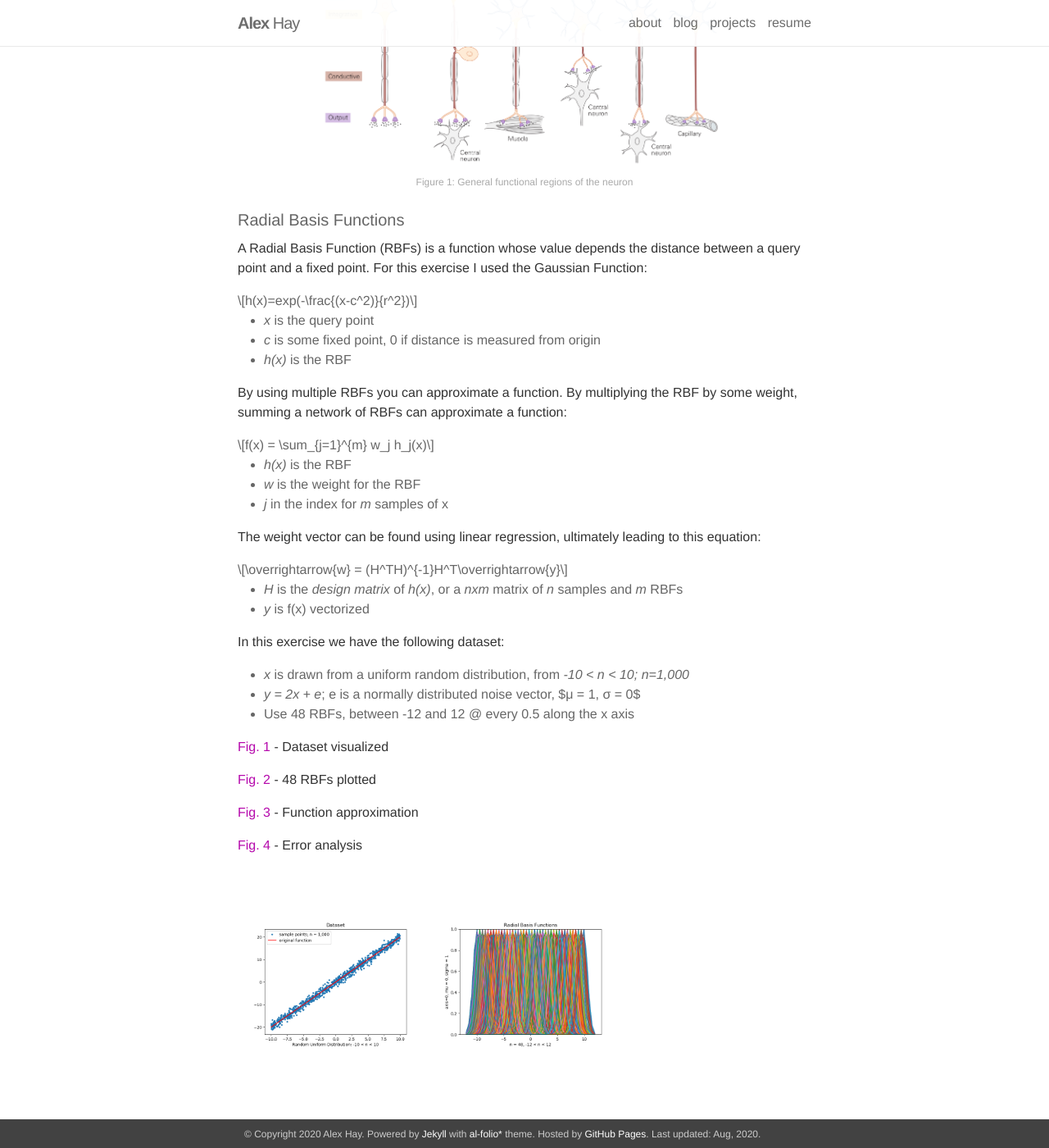
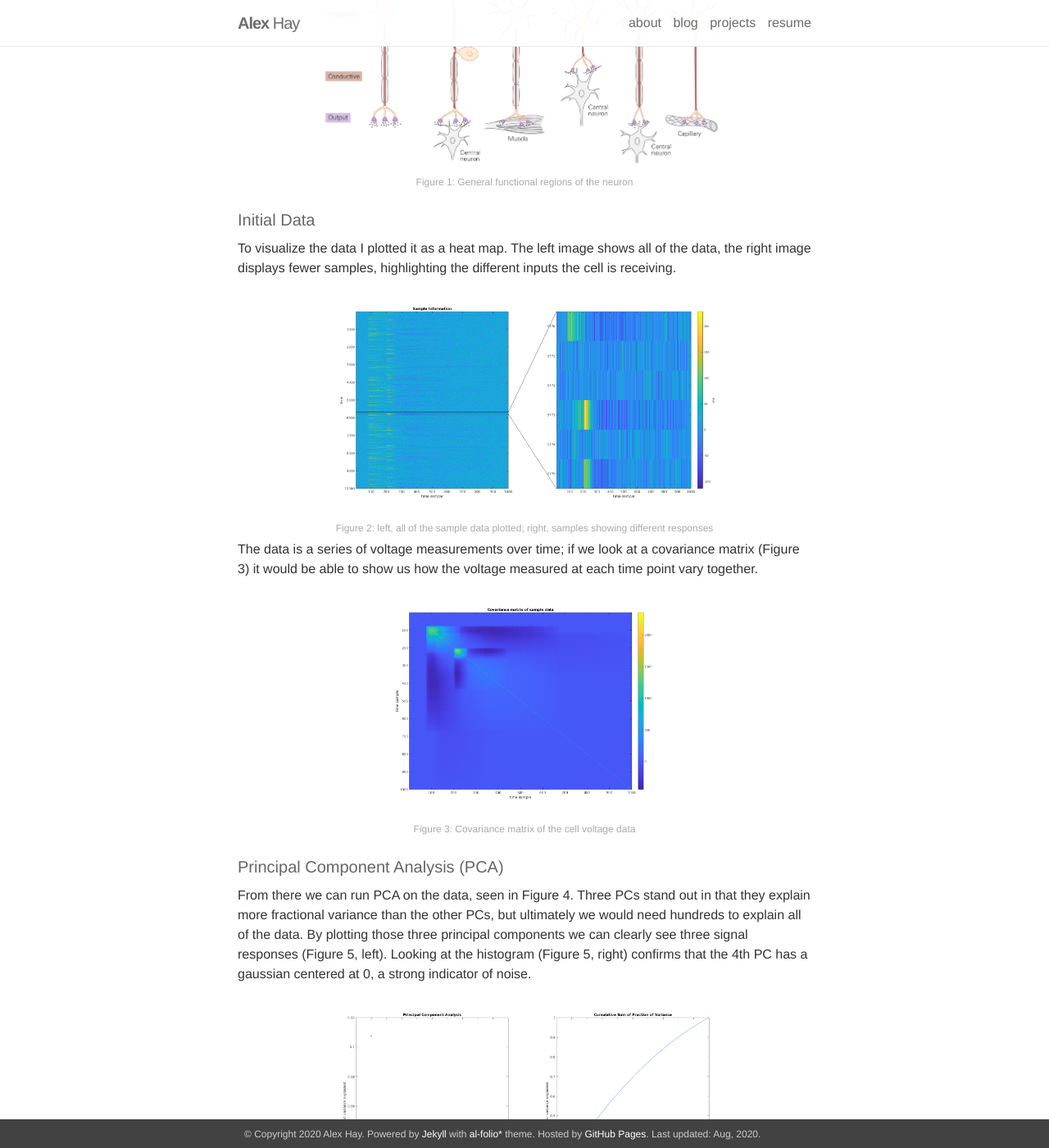
Before and after one commit to an-minyoung/an-minyoung.github.io, a Jekyll site: the page built from _posts/2020-05-13-principal_component_analysis.markdown, in a window 1280 px wide and 1400 px high, scrolled down 554 px. Shown: the whole window at 82% size. Built offline with Jekyll 4.4.1, drawn with Linux system fonts in a browser that asks for light colours; nearby versions of some CDN libraries; some of the changed text lies outside the part shown.

Commit message:
PCA article

```diff
--- a/_posts/2020-05-13-principal_component_analysis.markdown
+++ b/_posts/2020-05-13-principal_component_analysis.markdown
@@ -15,66 +15,61 @@
 Neurons generally have four functional regions; input, integration, conduction, and output. Inputs are generated current flowing in and out of the cell. Inputs are aggregated, and if triggered, generate an action potential and releasing neurotransmitters. In this exercise I examine the intracellular activity of a cell and determine how many presynaptic cells are providing an input, as well as the activity level of each input.
 
 <div class="img_row">
-  <img class="col three" src="/assets/img/pca/cells.png">
+  <img class="col three" src="/assets/img/pca/fig_01.png">
 </div>
 <div class="col three caption">
   Figure 1: General functional regions of the neuron
 </div>
 
-### Radial Basis Functions
-A Radial Basis Function (RBFs) is a function whose value depends the distance between a query point and a fixed point. For this exercise I used the Gaussian Function:
+### Initial Data
+
+To visualize the data I plotted it as a heat map. The left image shows all of the data, the right image displays fewer samples, highlighting the different inputs the cell is receiving.
+
+<div class="img_row">
+  <img class="col three" src="/assets/img/pca/fig_02.png">
+</div>
+<div class="col three caption">
+  Figure 2: left, all of the sample data plotted; right, samples showing different responses
+</div>
+
+The data is a series of voltage measurements over time; if we look at a covariance matrix (Figure 3) it would be able to show us how the voltage measured at each time point vary together.
+
+<div class="img_row">
+  <img class="col three" src="/assets/img/pca/fig_03.png">
+</div>
+<div class="col three caption">
+  Figure 3: Covariance matrix of the cell voltage data
+</div>
 
 
-$$
-h(x)=exp(-\frac{(x-c^2)}{r^2})
-$$
+### Principal Component Analysis (PCA)
 
-
-* *x* is the query point
-* *c* is some fixed point, 0 if distance is measured from origin
-* *h(x)* is the RBF
-
-By using multiple RBFs you can approximate a function. By multiplying the RBF by some weight, summing a network of RBFs can approximate a function:
-
-$$
-f(x) = \sum_{j=1}^{m}  w_j h_j(x)
-$$
-
-* *h(x)* is the RBF
-* *w* is the weight for the RBF
-* *j* in the index for *m* samples of x
-
-The weight vector can be found using linear regression, ultimately leading to this equation:
-
-$$
- \overrightarrow{w} = (H^TH)^{-1}H^T\overrightarrow{y}
-$$
-
-* *H* is the *design matrix* of *h(x)*, or a *nxm* matrix of *n* samples and *m* RBFs
-* *y* is f(x) vectorized
-
-In this exercise we have the following dataset:
-* *x* is drawn from a uniform random distribution, from *-10 < n < 10; n=1,000*
-* *y = 2x + e*;  e is a normally distributed noise vector, $μ = 1, σ = 0$
-* Use 48 RBFs, between -12 and 12 @ every 0.5 along the x axis
-
-[Fig. 1](https://alexanderhay2020.github.io/alexanderhay2020.github.io//assets/img/Figure_1.png) - Dataset visualized
-
-[Fig. 2](https://alexanderhay2020.github.io/alexanderhay2020.github.io//assets/img/Figure_2.png) - 48 RBFs plotted
-
-[Fig. 3](https://alexanderhay2020.github.io/alexanderhay2020.github.io//assets/img/Figure_3.png) - Function approximation
-
-[Fig. 4](https://alexanderhay2020.github.io/alexanderhay2020.github.io//assets/img/Figure_4.png) - Error analysis
-
+From there we can run PCA on the data, seen in Figure 4. Three PCs stand out in that they explain more fractional variance than the other PCs, but ultimately we would need hundreds to explain all of the data. By plotting those three principal components we can clearly see three signal responses (Figure 5, left). Looking at the histogram (Figure 5, right) confirms that the 4th PC has a gaussian centered at 0, a strong indicator of noise.
 
 <div class="img_row">
-    <img class="col one first" src="{{ site.baseurl }}/assets/img/Figure_1.png">
-    <img class="col one" src="{{ site.baseurl }}/assets/img/Figure_2.png">
+  <img class="col" src="/assets/img/pca/fig_04.png">
+</div>
+<div class="col three caption">
+  Figure 4: Principal components plotted as percent of variance explained
 </div>
 
-<div class="img_row">
-    <img class="col one first" src="{{ site.baseurl }}/assets/img/Figure_3.png">
-    <img class="col one" src="{{ site.baseurl }}/assets/img/Figure_4.png">
+<div class="img_row" style="margin-right:1.5rem; margin-left:1.5rem;" >
+  <img class="col two" style="float:left; padding-right: 1rem;" src="/assets/img/pca/fig_05_l.png">
+  <img class="col two" style="float:right; padding-left: 1rem;" src="/assets/img/pca/fig_05_r.png">
 </div>
 
-Modeling photoreceptor response provides insight to how information is gathered and processed at the cellular level. It's the network of these cone cells that provide the stimulus we interpret as color.
+<div class="col three caption">
+  Figure 5: Left, signal response of principal components 1-3; rught, histogram scores
+</div>
+
+### K-means Classificaiton and Event Identification
+
+Now that we have a waveform with which to use, we can use a classifier (in this exercise I use K-means classification in MATLAb) to comb through the data and 'classify' the inputs based on the PCA, counting each time a synapse event occurs. In this example each event occured 587, 108, and 127 times respectively.
+
+<!-- <div class="img_row" > -->
+  <img class="col three" src="/assets/img/pca/fig_06.png">
+<!-- </div> -->
+
+<div class="col three caption">
+  Figure 6: Results of K-means classification
+</div>
--- a/_sass/_gallery.scss
+++ b/_sass/_gallery.scss
@@ -27,7 +27,8 @@
     width:33.33%;
 }
 .two {
-    width: 66.66%;
+    // width: 66.66%;
+    width: 50%;
 }
 .three {
     width: 100%;
```
Also changed, not shown: assets/img/pca/fig_01.png (renamed from assets/img/pca/cells.png), assets/img/pca/fig_02.png (added), assets/img/pca/fig_03.png (added), assets/img/pca/fig_04.png (added), assets/img/pca/fig_05_l.png (added), assets/img/pca/fig_05_r.png (added), assets/img/pca/fig_06.png (added).
